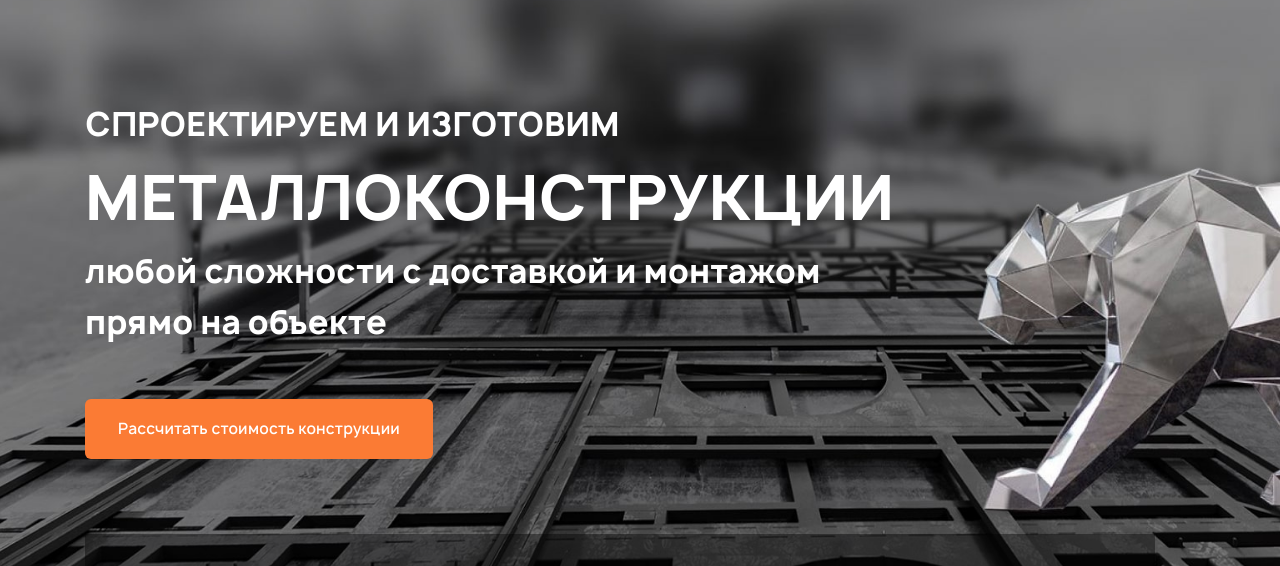
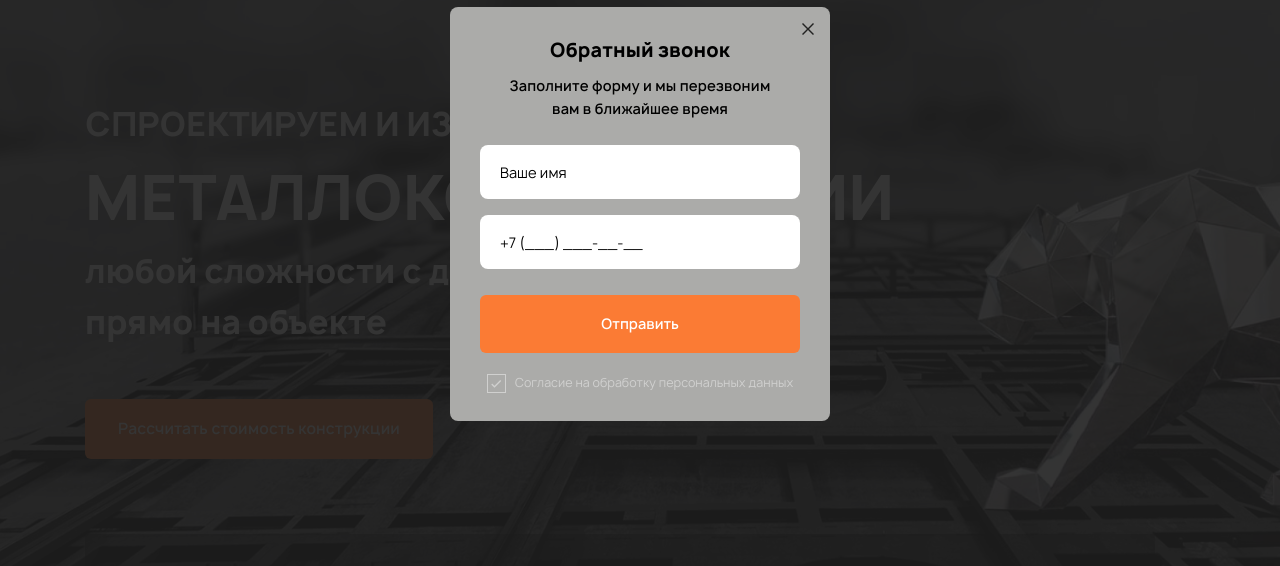
Before and after one commit to GrinCaseCode/promtrade, a plain HTML site: page index.html in a window 1280 px wide. Both pictures are taken after a click on the link "Получить консультацию". Shown: the part 186-752 px from the top of the page. Drawn offline with nearby package versions, Linux system fonts and the light colour scheme.

Commit message:
Add files via upload

```diff
--- a/index.html
+++ b/index.html
@@ -18,8 +18,8 @@
 	<link rel="stylesheet" href="libs/slick-1.5.9/slick/slick.css" />
 	<link rel="stylesheet" href="libs/slick-1.5.9/slick/slick-theme.css" />
 	<link rel="stylesheet" href="css/fonts.css" />
-	<link rel="stylesheet" href="css/main.css?ver=1.2" />
-	<link rel="stylesheet" href="css/media.css?ver=1.2" />
+	<link rel="stylesheet" href="css/main.css?ver=1.3" />
+	<link rel="stylesheet" href="css/media.css?ver=1.3" />
 </head>
 <body>
 
@@ -40,7 +40,7 @@
 						<div class="logo-descr">Производство и монтаж металлоконструкций любой сложности в Крыму</div>
 					</div>
 					<div class="header__location">Симферополь, <br>ул. Вишневая, 162</div>
-					<a href="#" class="btn-main">Получить консультацию</a>
+					<a href="#callback" class="btn-main fancybox">Получить консультацию</a>
 					<div class="header__contacts">
 						<div class="header__links">
 							<a href="tel:+79785110070" class="phone-main">+7 (978) 511-00-70</a>
@@ -86,7 +86,7 @@
 		<section class="billbord">
 			<div class="container">
 				<h1 class="title-big"><span>Спроектируем и изготовим</span> <strong>металлоконструкции</strong> любой сложности с доставкой и монтажом прямо на объекте</h1>
-				<a href="#" class="btn-main">Рассчитать стоимость конструкции</a>
+				<a href="#callback" class="btn-main fancybox">Рассчитать стоимость конструкции</a>
 				<div class="billbord__bottom">
 					<div class="row">
 						<div class="col-lg-3">
@@ -626,6 +626,30 @@
 
 	</div>
 
+	<div id="callback" class="modal-block">
+		<div class="modal-wrap">
+			<div class="form-page">
+				<div class="title-form">Обратный звонок</div>
+				<div class="descr-form">Заполните форму и мы перезвоним вам в ближайшее время</div>
+				<form>
+					<div class="item-form">
+						<input type="text" placeholder="Ваше имя" required>
+					</div>
+					<div class="item-form">
+						<input type="text" placeholder="+7 (___) ___-__-__" class="input-phone" inputmode="numeric" required>
+					</div>
+					<input type="submit" value="Отправить" class="btn-main">
+					<div class="checkbox">
+						<label>
+							<input type="checkbox" required="required" checked="checked" />
+							<span>Согласие на обработку персональных данных</span>
+						</label>
+					</div>
+				</form>
+			</div>
+		</div>
+	</div>
+
 	<!--[if lt IE 9]>
 	<script src="libs/html5shiv/es5-shim.min.js"></script>
 	<script src="libs/html5shiv/html5shiv.min.js"></script>
@@ -639,7 +663,7 @@
 	<script src="libs/scroll2id/PageScroll2id.min.js"></script>
 	<script src="libs/mask/jquery.maskedinput.js"></script>
 	<script src="libs/jQueryFormStyler-master/jquery.formstyler.min.js"></script>
-	<script src="js/common.js?ver=1.2"></script>
+	<script src="js/common.js?ver=1.3"></script>
 	<script src="https://api-maps.yandex.ru/2.1/?lang=ru_RU"></script>
 	<script>
 		$(document).ready(function () {
```
